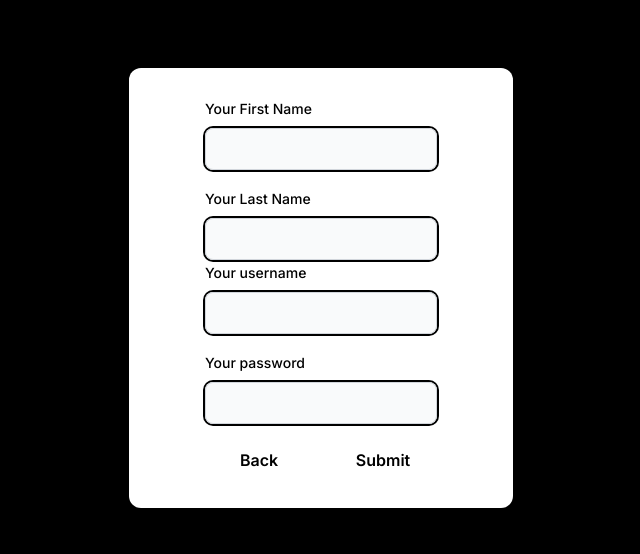
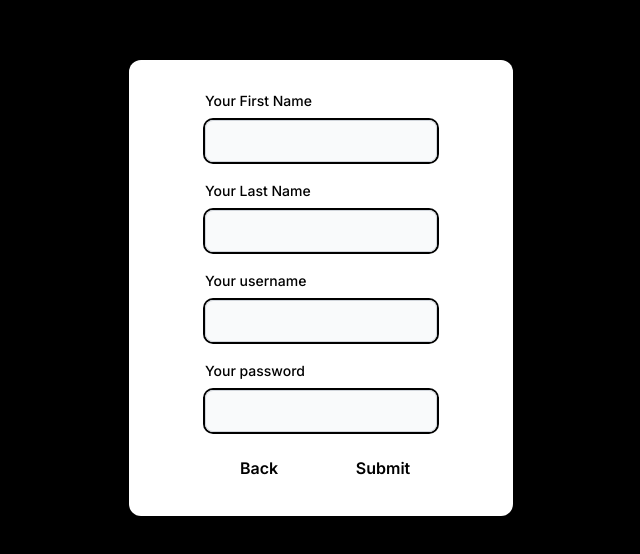
Before and after one commit to rsmithiiee/CMPE_131_Project, a Next.js app in the folder cmpe_131_project_frontend/: page /create-account in a window 1280 px wide. Shown: the part 112-666 px from the top of the page, without its empty margins (319-959 px from the left). Built offline with nearby package versions, Linux system fonts and the light colour scheme.

Commit message:
fix input alignment

```diff
--- a/cmpe_131_project_frontend/src/app/(auth)/create-account/page.js
+++ b/cmpe_131_project_frontend/src/app/(auth)/create-account/page.js
@@ -74,7 +74,6 @@ export default function CreateAccount() {
             />
           </div>
           <div>
-            <div>
             <div className="mb-2 block">
               <Label
                 className="text-black"
@@ -91,6 +90,7 @@ export default function CreateAccount() {
               required
             />
           </div>
+          <div>
             <div className="mb-2 block">
               <Label
                 className="text-black"
```
Also changed, not shown: 1 other file (tests, documents, lock files or other folders). Lines whose indentation alone changed are shown as unchanged.
